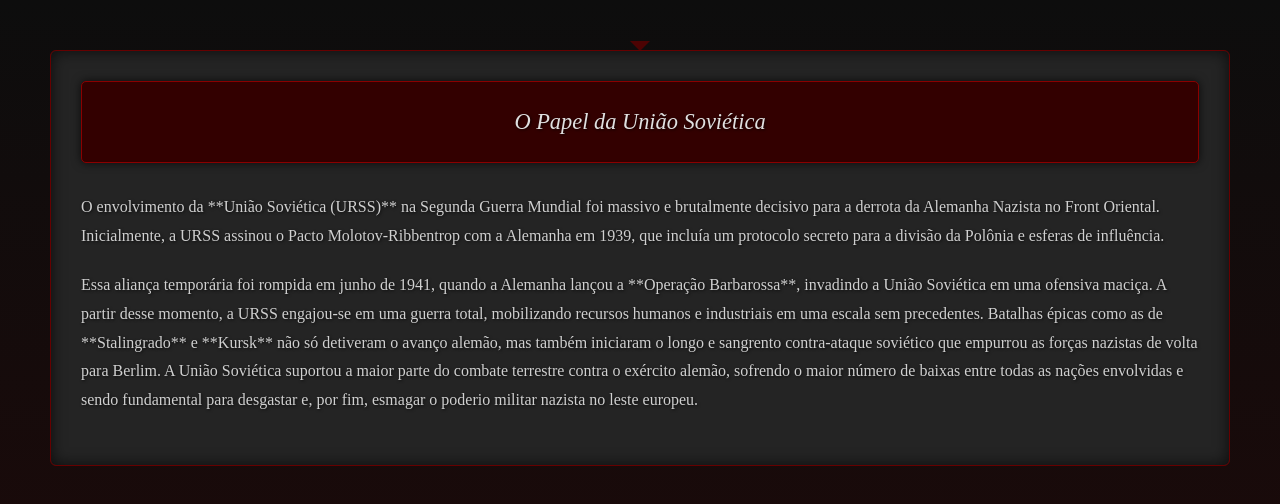
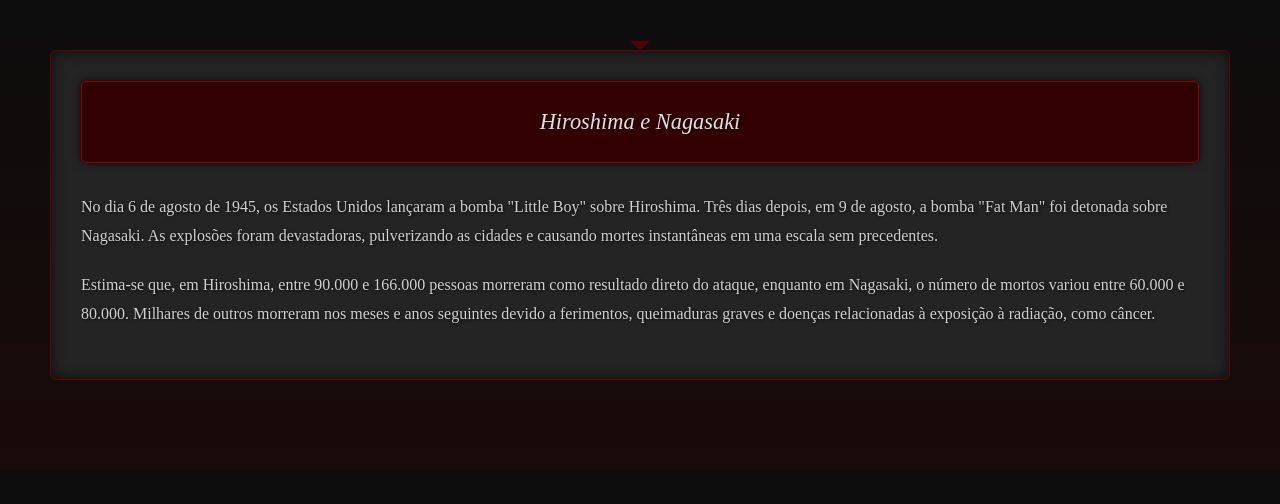
Before and after one commit to lucas-ryuichi/Seguda-guerra-mundial-, a plain HTML site: page index.html in a window 1280 px wide. Drawn offline with Linux system fonts and the light colour scheme.

Commit message:
Adicionado o contexto sobre Hiroshima e Nagasaki v1.6.0

```diff
--- a/index.html
+++ b/index.html
@@ -9,10 +9,10 @@
 <body>
       <div class="section">
       <p class="intro">
-        O Papel da União Soviética
+       Hiroshima e Nagasaki
       </p>
-      <p>O envolvimento da **União Soviética (URSS)** na Segunda Guerra Mundial foi massivo e brutalmente decisivo para a derrota da Alemanha Nazista no Front Oriental. Inicialmente, a URSS assinou o Pacto Molotov-Ribbentrop com a Alemanha em 1939, que incluía um protocolo secreto para a divisão da Polônia e esferas de influência.</p>
-      <p>Essa aliança temporária foi rompida em junho de 1941, quando a Alemanha lançou a **Operação Barbarossa**, invadindo a União Soviética em uma ofensiva maciça. A partir desse momento, a URSS engajou-se em uma guerra total, mobilizando recursos humanos e industriais em uma escala sem precedentes. Batalhas épicas como as de **Stalingrado** e **Kursk** não só detiveram o avanço alemão, mas também iniciaram o longo e sangrento contra-ataque soviético que empurrou as forças nazistas de volta para Berlim. A União Soviética suportou a maior parte do combate terrestre contra o exército alemão, sofrendo o maior número de baixas entre todas as nações envolvidas e sendo fundamental para desgastar e, por fim, esmagar o poderio militar nazista no leste europeu.</p>
+      <p>No dia 6 de agosto de 1945, os Estados Unidos lançaram a bomba "Little Boy" sobre Hiroshima. Três dias depois, em 9 de agosto, a bomba "Fat Man" foi detonada sobre Nagasaki. As explosões foram devastadoras, pulverizando as cidades e causando mortes instantâneas em uma escala sem precedentes.</p>
+      <p>Estima-se que, em Hiroshima, entre 90.000 e 166.000 pessoas morreram como resultado direto do ataque, enquanto em Nagasaki, o número de mortos variou entre 60.000 e 80.000. Milhares de outros morreram nos meses e anos seguintes devido a ferimentos, queimaduras graves e doenças relacionadas à exposição à radiação, como câncer.</p>
     </div>
   </div>
 </body>
```
